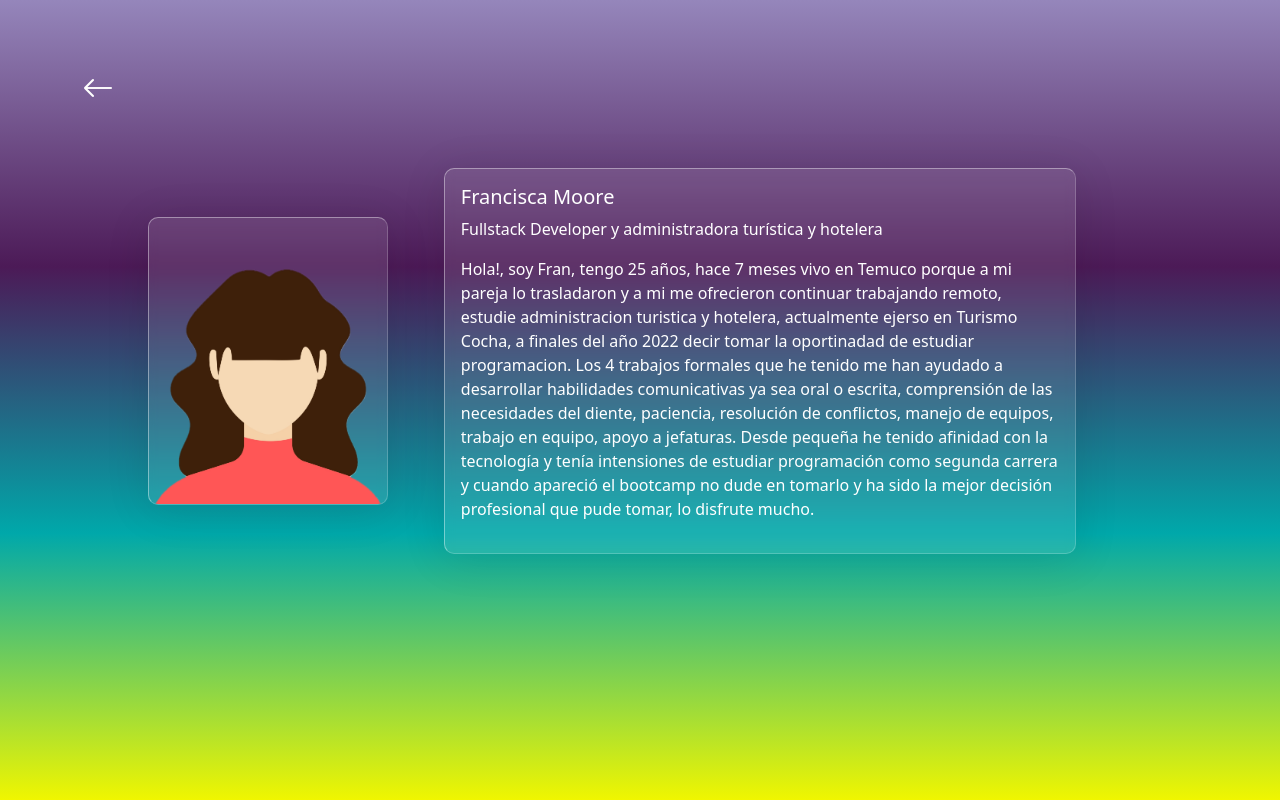
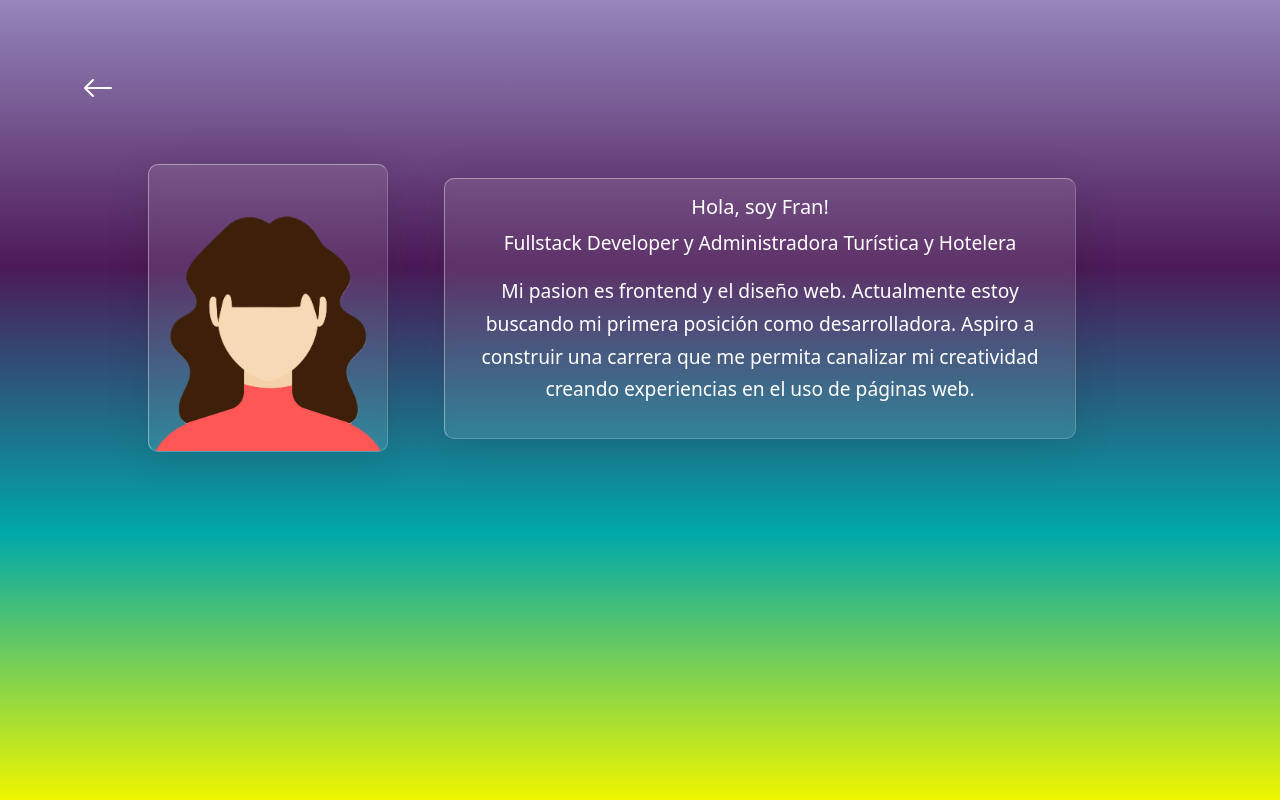
Before and after one commit to FraanMoore/portafolio, a React (Create React App) app: page /AboutMe in a window 1280 px wide. Built offline with nearby package versions, Linux system fonts and the light colour scheme.

Commit message:
details on aboutme card

```diff
--- a/src/views/aboutme.css
+++ b/src/views/aboutme.css
@@ -75,7 +75,14 @@ img{
     padding: 5%;
     font-family:system-ui, -apple-system, BlinkMacSystemFont, 'Segoe UI', Roboto, Oxygen, Ubuntu, Cantarell, 'Open Sans', 'Helvetica Neue', sans-serif;
     color: #fff;
+    font-size: larger;
+    margin: 10px 0;
+    line-height: 1.7;
+    text-align: center;
 }
+
+
+
 .card-body{
     background: #ffffff1a;
     color: #fff;
--- a/src/views/aboutme.js
+++ b/src/views/aboutme.js
@@ -30,8 +30,8 @@ const AboutMe = () => {
           </div>
           <div id="textAboutme" className="col-md-8">
             <div className="card-body">
-              <h5 className="card-title">Francisca Moore</h5>
-              <p>Fullstack Developer y administradora turística y hotelera</p>
+             <h5 className="card-title">Hola, soy Fran!</h5>
+              <p className="card-proffesion">Fullstack Developer y Administradora Turística y Hotelera</p>
               <p>{AboutMe}</p>
             </div>
           </div>
```
Also changed, not shown: public/aboutme.txt.
